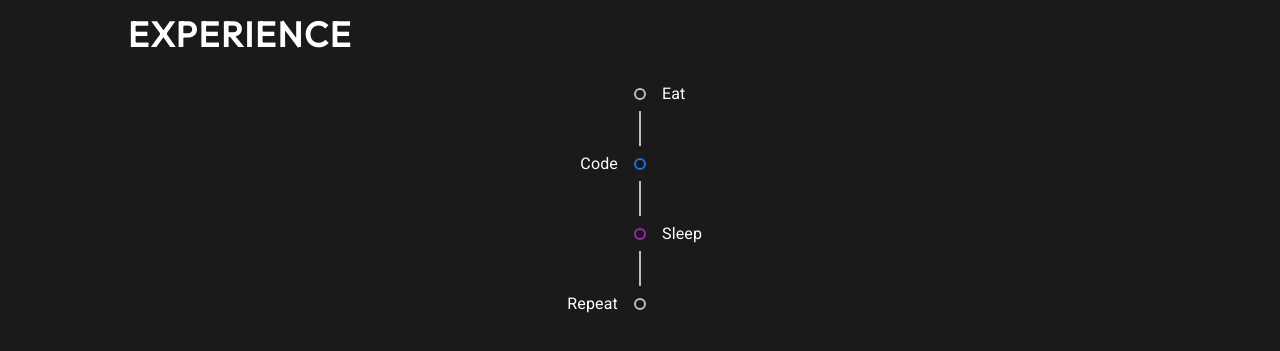
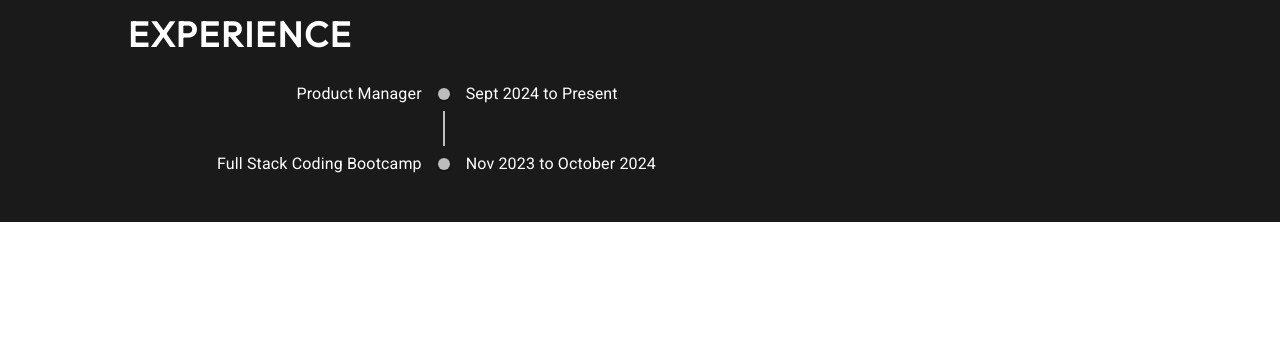
Before and after one commit to jeffpodmayer/portfolio-site, a React (Vite) app: page / in a window 1280 px wide. Shown: the part 1191-1542 px from the top of the page. After the commit the page ends 1413 px from the top, so only its background shows below. Built offline with nearby package versions, Linux system fonts and the light colour scheme.

Commit message:
added timeline component

```diff
--- a/src/components/Timeline/Timeline.jsx
+++ b/src/components/Timeline/Timeline.jsx
@@ -5,36 +5,38 @@ import TimelineSeparator from "@mui/lab/TimelineSeparator";
 import TimelineConnector from "@mui/lab/TimelineConnector";
 import TimelineContent from "@mui/lab/TimelineContent";
 import TimelineDot from "@mui/lab/TimelineDot";
+// import LaptopMacIcon from "@mui/icons-material/LaptopMac";
+import TimelineOppositeContent, {
+  timelineOppositeContentClasses,
+} from "@mui/lab/TimelineOppositeContent";
 
-export default function OutlinedTimeline() {
+export default function LeftAlignedTimeline() {
   return (
-    <Timeline position="alternate">
+    <Timeline
+      sx={{
+        [`& .${timelineOppositeContentClasses.root}`]: {
+          flex: 0.4,
+        },
+      }}
+    >
       <TimelineItem>
+        <TimelineOppositeContent color="white">
+          Product Manager
+        </TimelineOppositeContent>
         <TimelineSeparator>
-          <TimelineDot variant="outlined" />
+          <TimelineDot></TimelineDot>
           <TimelineConnector />
         </TimelineSeparator>
-        <TimelineContent>Eat</TimelineContent>
+        <TimelineContent>Sept 2024 to Present</TimelineContent>
       </TimelineItem>
       <TimelineItem>
+        <TimelineOppositeContent color="white">
+          Full Stack Coding Bootcamp
+        </TimelineOppositeContent>
         <TimelineSeparator>
-          <TimelineDot variant="outlined" color="primary" />
-          <TimelineConnector />
+          <TimelineDot />
         </TimelineSeparator>
-        <TimelineContent>Code</TimelineContent>
-      </TimelineItem>
-      <TimelineItem>
-        <TimelineSeparator>
-          <TimelineDot variant="outlined" color="secondary" />
-          <TimelineConnector />
-        </TimelineSeparator>
-        <TimelineContent>Sleep</TimelineContent>
-      </TimelineItem>
-      <TimelineItem>
-        <TimelineSeparator>
-          <TimelineDot variant="outlined" />
-        </TimelineSeparator>
-        <TimelineContent>Repeat</TimelineContent>
+        <TimelineContent>Nov 2023 to October 2024</TimelineContent>
       </TimelineItem>
     </Timeline>
   );
```
